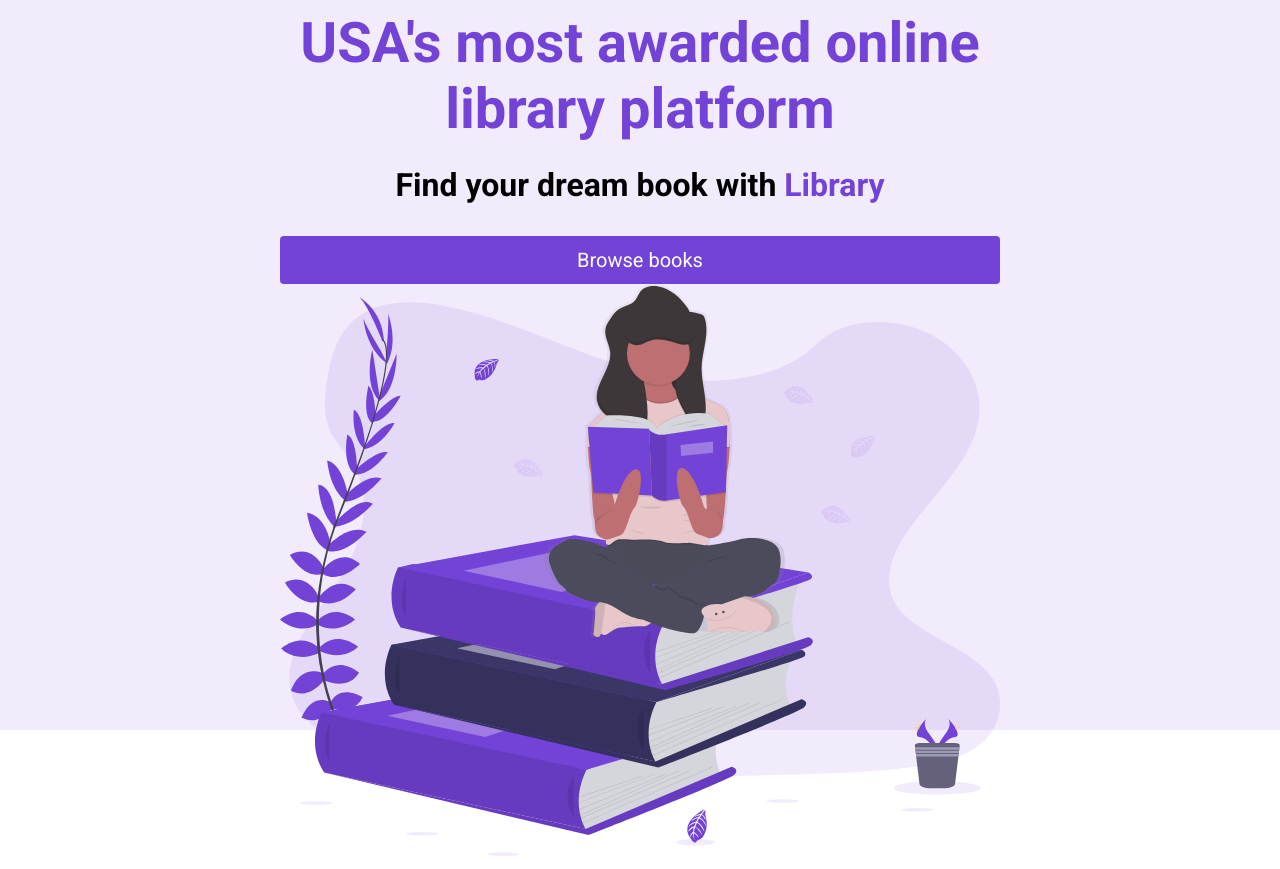
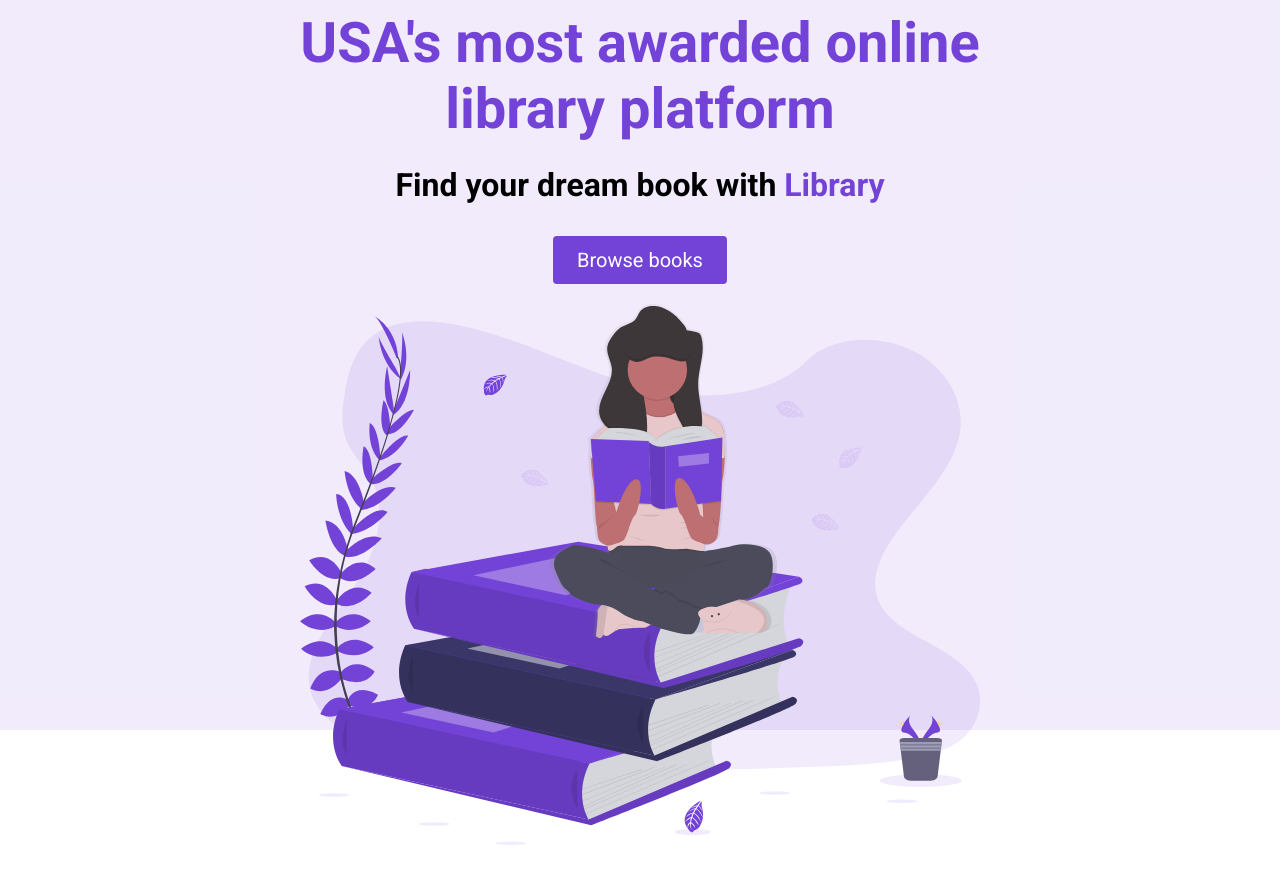
Before and after one commit to caleighkoch/FES-Library-project-1-, a plain HTML site: page index.html in a window 1280 px wide. Shown: the part 70-939 px from the top of the page. Drawn offline with Linux system fonts and the light colour scheme.

Commit message:
update coding commit -m "update coding"

```diff
--- a/index.html
+++ b/index.html
@@ -25,7 +25,7 @@
                     <h2>Find your dream book with <span class="purple">Library</span></h2>
                     <button class="btn">Browse books</button>
                 </div>
-                <figure>
+                <figure class="header__img--wrapper">
                     <img src="./assets/Undraw_Books.svg" alt="Person reading a book">
                 </figure>
             </div>
--- a/styles.css
+++ b/styles.css
@@ -84,6 +84,7 @@ header {
 .header__description {
     display: flex;
     flex-direction: column;
+    align-items: center;
 }
 
 h1 {
@@ -115,3 +116,7 @@ button:active {
     border-radius:4px;
     border:none;
 }
+
+.header__img--wrapper {
+    padding:20px;
+}
```
